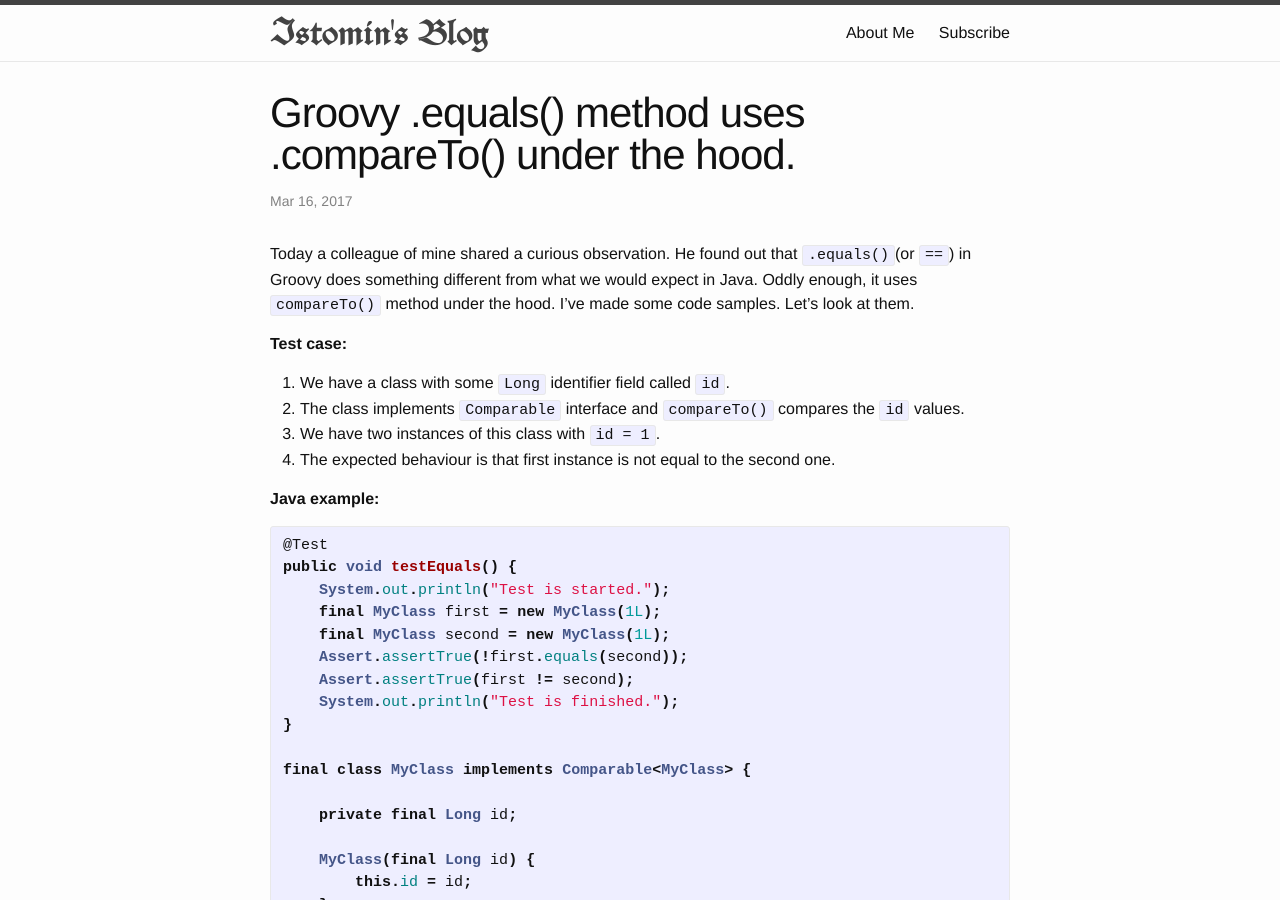
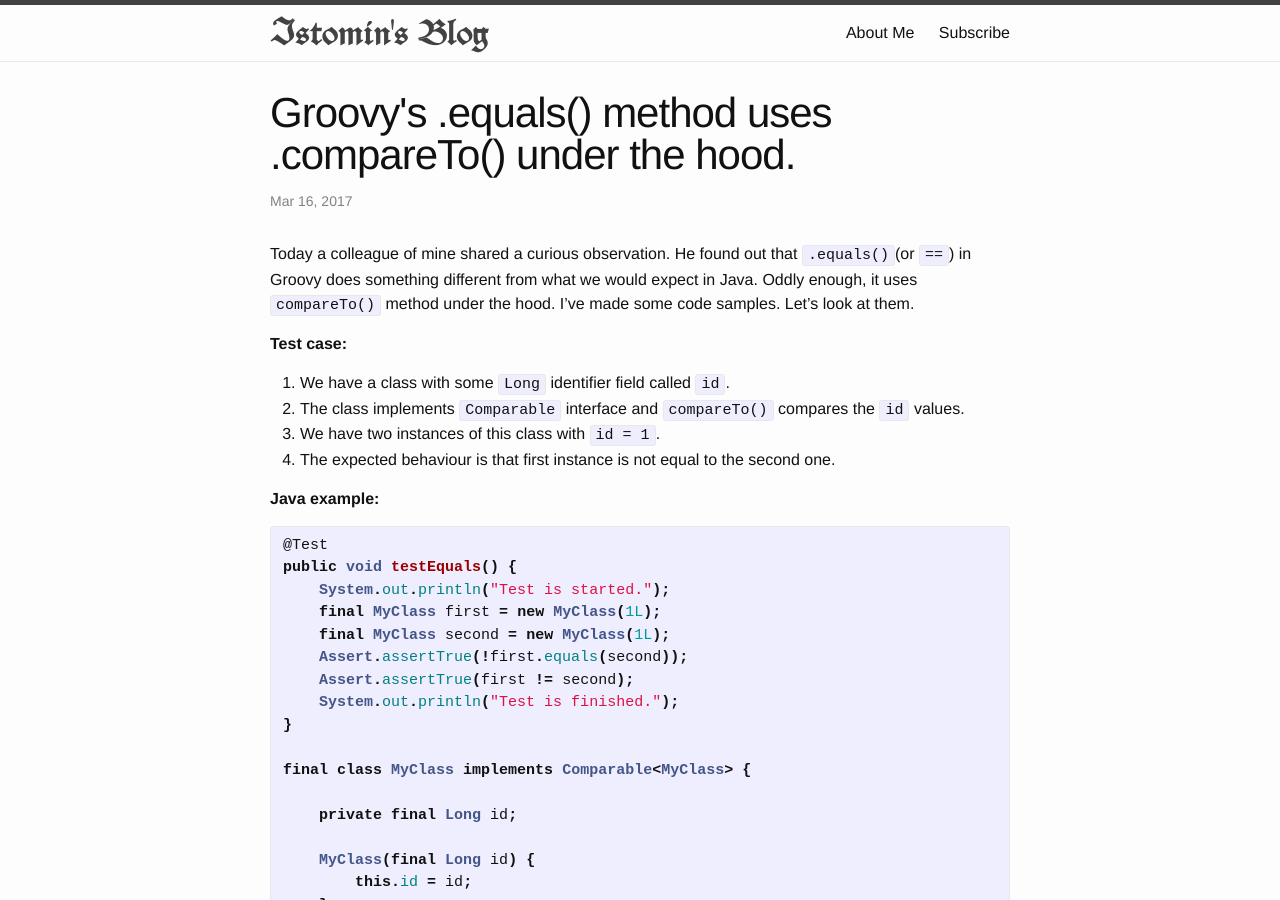
Before and after one commit to aistomin/aistomin.github.io, a Jekyll site: the page built from _posts/2017-03-17-groovy-equals-compare-to.markdown, in a window 1280 px wide and 900 px high. Built offline with Jekyll 4.4.1, drawn with Linux system fonts in a browser that asks for light colours; comment, search, counter and statistics services are not loaded.

```diff
--- a/_posts/2017-03-17-groovy-equals-compare-to.markdown
+++ b/_posts/2017-03-17-groovy-equals-compare-to.markdown
@@ -1,6 +1,6 @@
 ---
 layout: post
-title:  "Groovy .equals() method uses .compareTo() under the hood."
+title:  "Groovy's .equals() method uses .compareTo() under the hood."
 date:   2017-03-17 00:00:00 +0100
 ---
 Today a colleague of mine shared a curious observation. He found out
```
